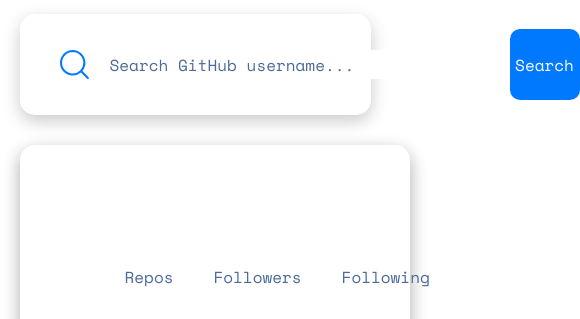
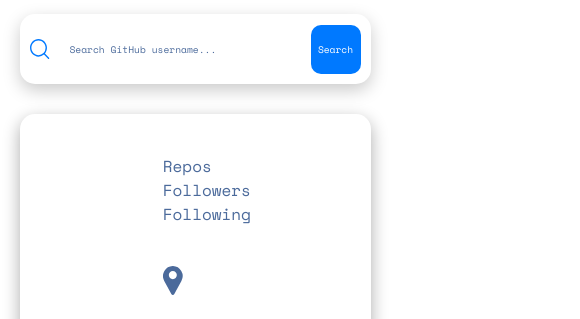
Before and after one commit to razvanparos/user-search-api, a plain HTML site: page index.html in a window 390 px wide. Shown: the part 64-383 px from the top of the page, 580 px wide, since content can reach past the window. Drawn offline with nearby package versions, Linux system fonts and the light colour scheme; no server answers.

Commit message:
Add files via upload

```diff
--- a/style.css
+++ b/style.css
@@ -19,11 +19,13 @@
     /* border: 2px solid green; */
 }
 body{
+    width: 100vw;
     height: 100vh;
     display: flex;
     overflow: hidden;
 }
 .main{
+    width: calc(100%);
     margin: auto;
     width: 50%;
     height: 70vh;
@@ -64,6 +66,7 @@
 }
 .search-input{
     display: flex;
+    width: 80%;
 
 }
 .search-input img{
@@ -73,7 +76,7 @@
 .search-input-value{
     font-size: 1.2rem;
     border: 0;
-    width: 400px;
+    width: 500px;
 }
 ::placeholder {
     color: var(--darkerblue);
@@ -85,7 +88,7 @@
     background-color: var(--blue);
     color: white;
     border-radius: 10px;
-    font-size: 1.3rem;
+    font-size: 1.2rem;
     border: 0;
     height: 70%;
     width: 35%;
@@ -203,10 +206,12 @@
     display: flex;
     justify-content: flex-end;
     align-items: center;
-    column-gap: 50px;
+    column-gap: 10px;
 }
 
 .no-results{
+    width: 50%;
+    text-align: center;
     color: red;
     font-size: 1.2rem;
     font-weight: 700;
@@ -278,9 +283,47 @@
     }
 }
 @media  (max-width: 530px){
+    .bio{
+        height: fit-content;
+    }
+    img{
+        width: 20px;
+    }
+    .search-btn{
+        font-size: 0.6rem;
+        width: 50px;
+    }
+    .no-results{
+        font-size: 0.6rem;
+    }
+    .search-bar{
+
+        height: 70px;
+        padding: 0px 10px;
+    }
+    .search-input-value{
+        width: 70%;
+        font-size: 0.6rem;
+    }
+    .name, .joined, .username, .bio{
+        font-size: 1rem;
+    }
+    .numbers{
+        flex-direction: column;
+    }
+    body{
+        width: 100vw;
+        overflow: scroll;
+        margin-bottom: 60px;
+    }
      .content{
-        width: 100vw;
+        width: 90vw;
+        height: fit-content;
+
      }
+     .search-bar{
+        width: 90vw;
+    }
 }
 @media  (max-height: 811px){
      .content{
```
